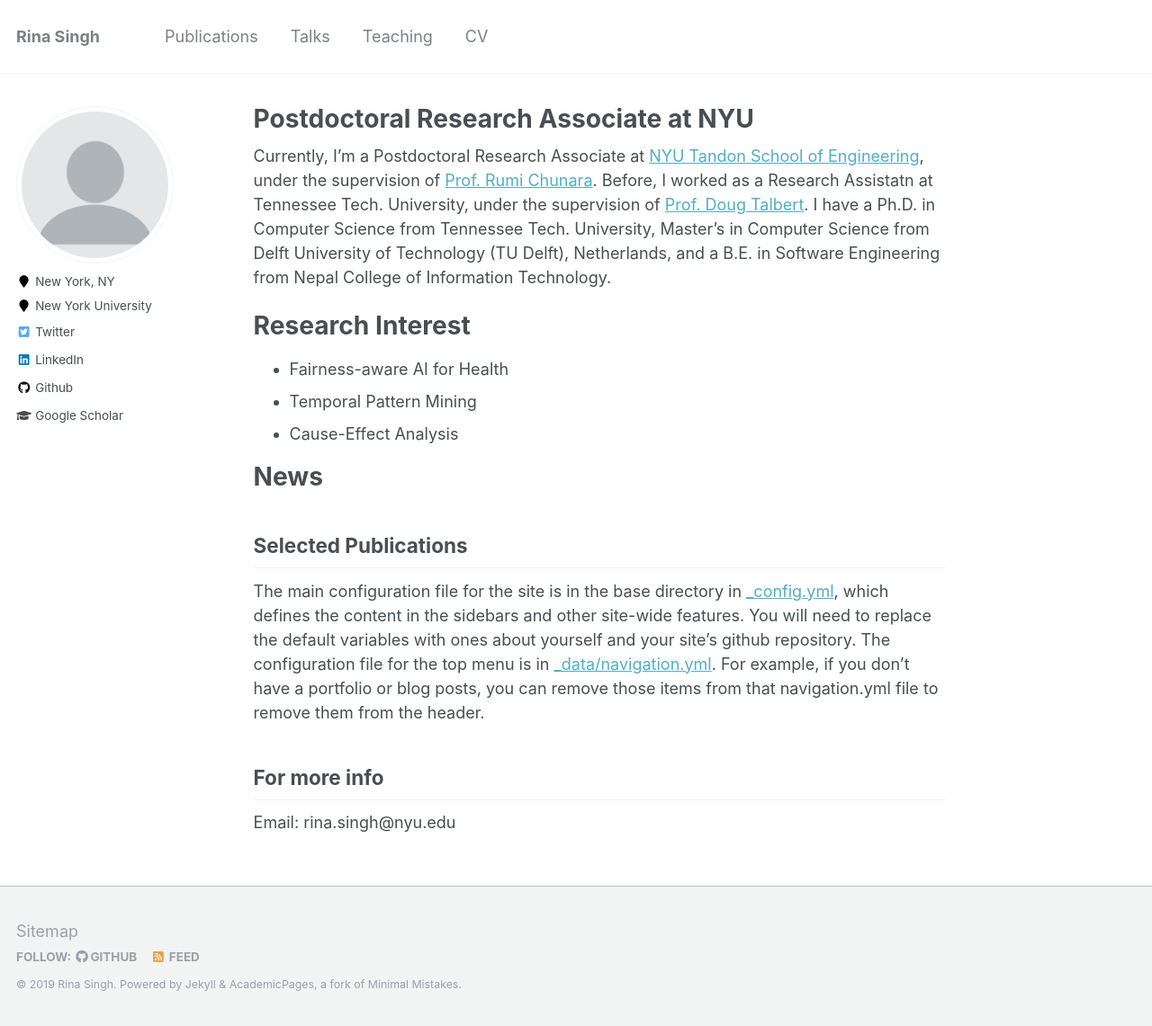
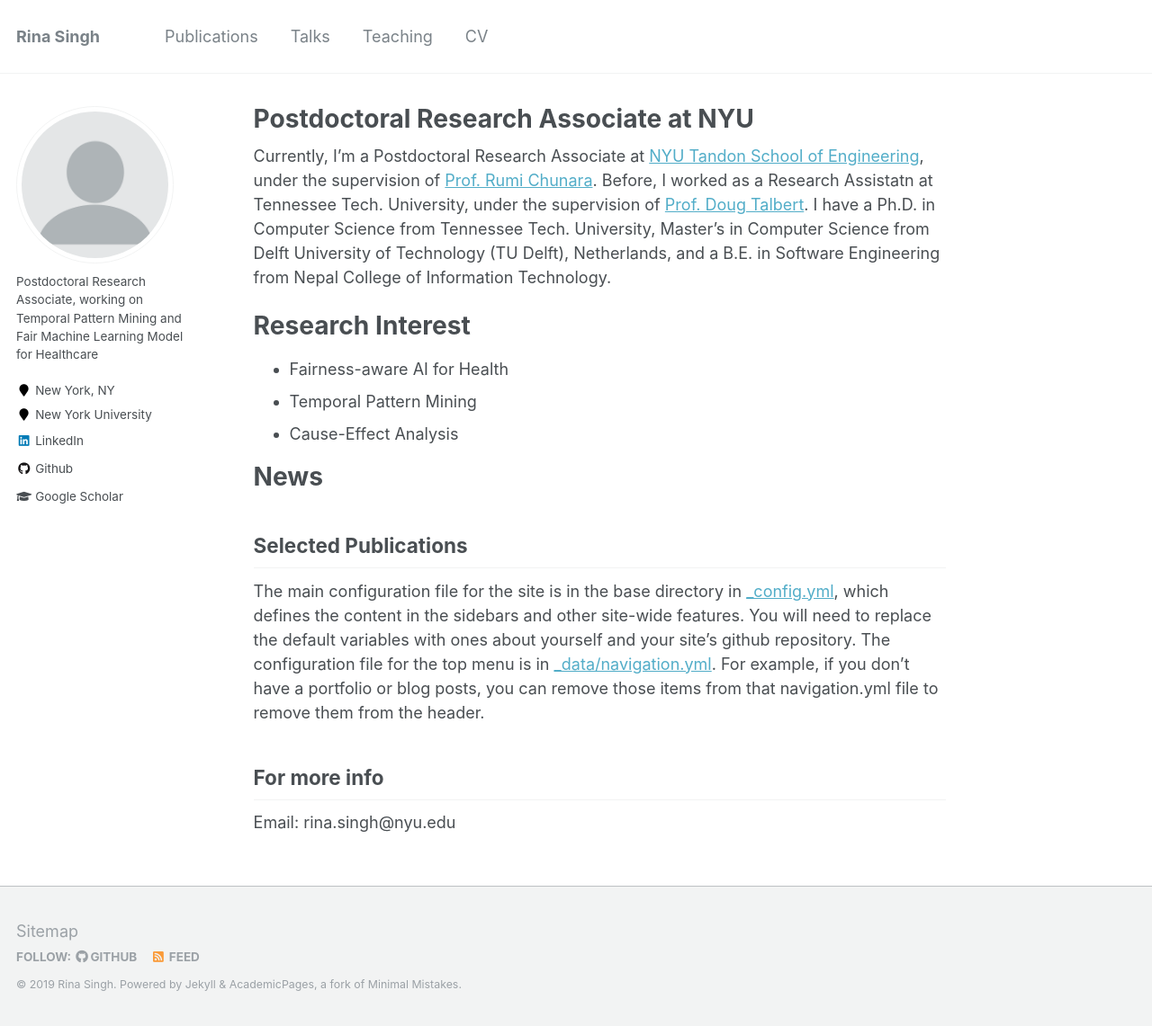
Before and after one commit to rsingh43/rsingh43.github.io, a Jekyll site: the page built from _pages/about.md, in a window 1280 px wide and 1141 px high. Shown: the whole window at 90% size. Built offline with Jekyll 4.4.1, drawn with Linux system fonts in a browser that asks for light colours.

Commit message:
Update _config.yml

```diff
--- a/_config.yml
+++ b/_config.yml
@@ -82,7 +82,7 @@ analytics:
 author:
   name             : # "Rina Singh"
   avatar           : "profile.png"
-  bio              : # "Postdoctoral Research Associate"
+  bio              : "Postdoctoral Research Associate, working on Temporal Pattern Mining and Fair Machine Learning Model for Healthcare"
   location         : "New York, NY"
   employer         : "New York University"
   pubmed           :
@@ -109,7 +109,7 @@ author:
   stackoverflow    : # http://stackoverflow.com/users/123456/username
   steam            :
   tumblr           :
-  twitter          : "replacethistwitterhandle"
+  twitter          :
   vine             :
   weibo            :
   xing             :
```
